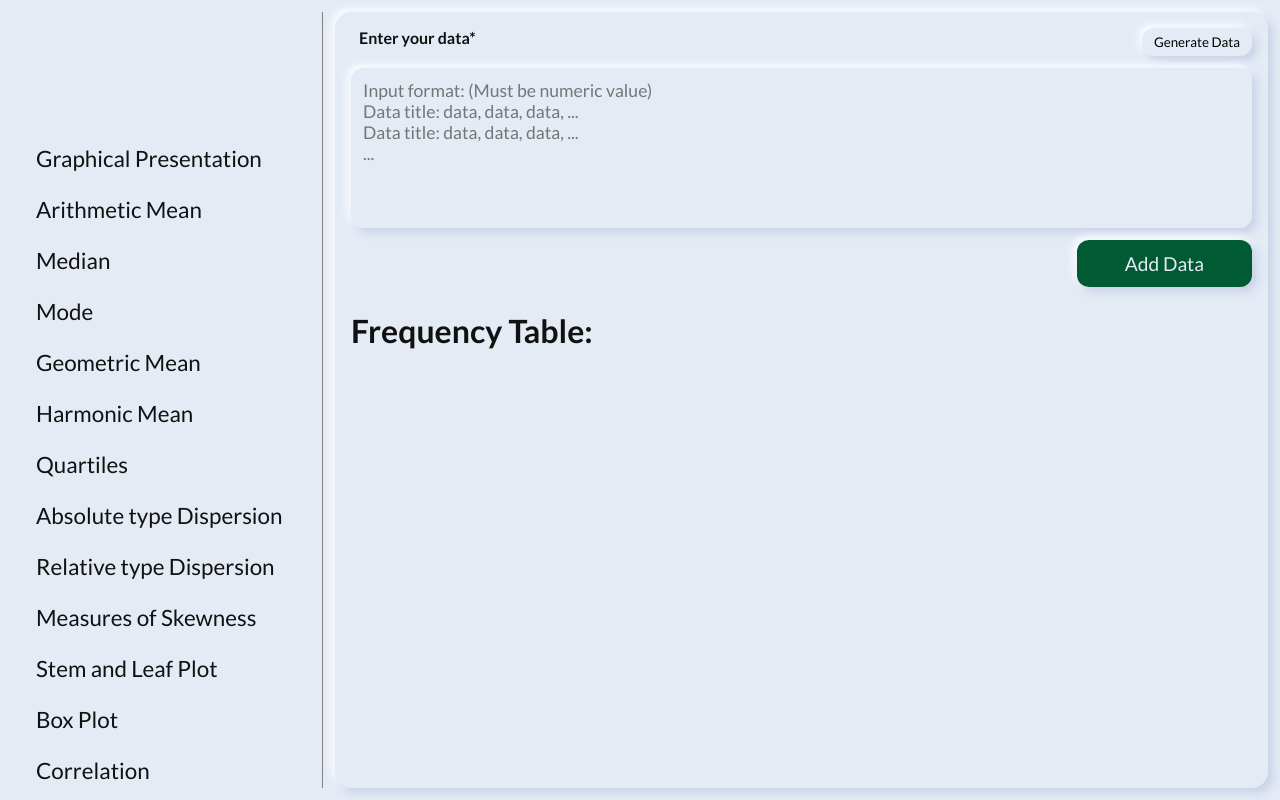
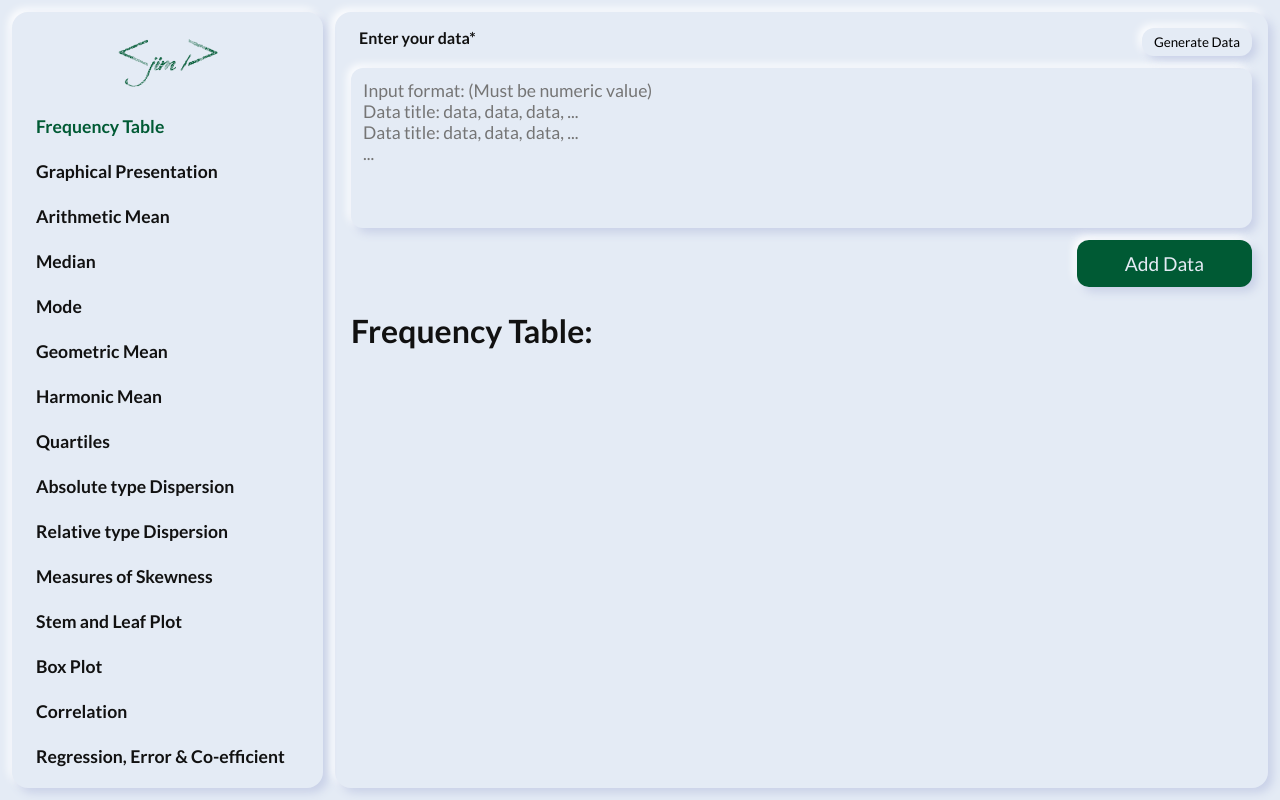
Before and after one commit to Akhlak-Hossain-Jim/stat102, a React (Create React App) app: page / in a window 1280 px wide. Built offline with nearby package versions, Linux system fonts and the light colour scheme.

Commit message:
📕🛠️💅update

```diff
--- a/src/Views/AppSidebar.js
+++ b/src/Views/AppSidebar.js
@@ -12,7 +12,7 @@
     <>
       <Space>
         <a
-          className="logo img"
+          className="logo"
           href="http://ahjim.com"
           target="_blank"
           rel="noopener noreferrer"
@@ -22,7 +22,7 @@
       </Space>
       <Container className={HamStat ? "active" : ""}>
         <a
-          className="logo img"
+          className="logo"
           href="http://ahjim.com"
           target="_blank"
           rel="noopener noreferrer"
@@ -48,29 +48,38 @@
 }
 
 const Container = styled.aside`
-  border-right: 1px solid gray;
+  // border-right: 1px solid gray;
   padding: 24px;
   display: flex;
   flex-direction: column;
+  box-shadow: var(--dark-shadow-out);
+  border-radius: 16px;
   & > .logo {
     width: 100px;
-    height: 46px;
-    padding-bottom: 46px;
+    aspect-ratio: 51/25;
+    padding-bottom: 16px;
     margin: 0 auto;
-    overflow: hidden;
-    display: flex;
+    & > img {
+      width: 100%;
+      height: 100%;
+      object-fit: contain;
+      object-position: center;
+      opacity: 1;
+      /* filter: drop-shadow(var(--drop-shadow)); */
+    }
   }
   & > button.nav_item {
     border: none;
     outline: none;
     background: transparent;
-    font-size: 1.4rem;
+    font-size: 1.1rem;
     text-align: start;
-    color: var(--green);
+    color: var(--dark);
     padding: 12px 0;
+    font-weight: 600;
     cursor: pointer;
     &.active {
-      color: var(--light);
+      color: var(--green-2);
     }
   }
 
@@ -79,10 +88,15 @@
     &.active {
       position: absolute;
       display: flex;
-      background-color: var(--dark);
+      box-shadow: none;
+      background-color: var(--light);
       height: 100dvh;
+      width: 100%;
       overflow-y: auto;
       z-index: 500;
+      & > .logo {
+        opacity: 0;
+      }
     }
   }
 `;
@@ -92,19 +106,19 @@
   position: absolute;
   top: 10px;
   left: 10px;
-  background-color: transparent;
+  background-color: var(--light);
   border: none;
   outline: none;
   box-shadow: var(--dark-shadow-out);
   padding: 24px 10px;
-  border-radius: 50%;
+  border-radius: 8px;
   height: max-content !important;
   z-index: 501;
   @media (min-width: 549px) {
     display: none;
   }
   & > span {
-    background-color: var(--green);
+    background-color: var(--green-2);
     width: 28px;
     height: 3px;
     position: relative;
@@ -113,7 +127,7 @@
       content: "";
       width: 100%;
       height: 100%;
-      background-color: var(--green);
+      background-color: var(--green-2);
       position: absolute;
       transition: all 200ms cubic-bezier(0.075, 0.82, 0.165, 1);
       transform-origin: center;
@@ -141,13 +155,22 @@
 `;
 
 const Space = styled.div`
-  padding: 24px;
+  padding: 0px 24px;
   display: flex;
   flex-direction: column;
-  .logo {
+  & > .logo {
     width: 100px;
-    aspect-ratio: 100/46;
-    margin: 0 auto 24px;
+    aspect-ratio: 51/25;
+    padding-bottom: 16px;
+    margin: 0 auto;
+    & > img {
+      width: 100%;
+      height: 100%;
+      object-fit: contain;
+      object-position: center;
+      opacity: 1;
+      /* filter: drop-shadow(var(--drop-shadow)); */
+    }
   }
   @media (min-width: 549px) {
     display: none;
```
